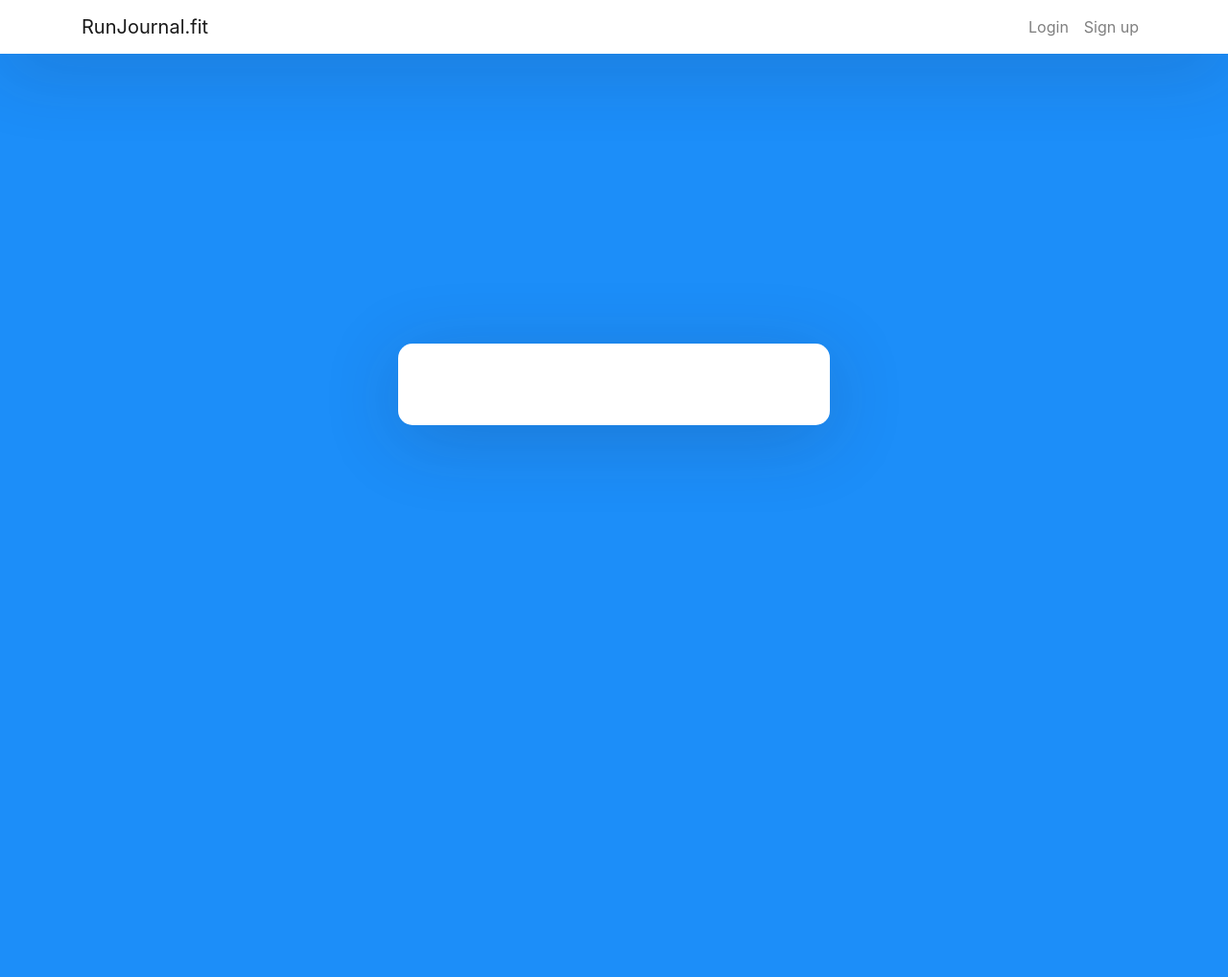
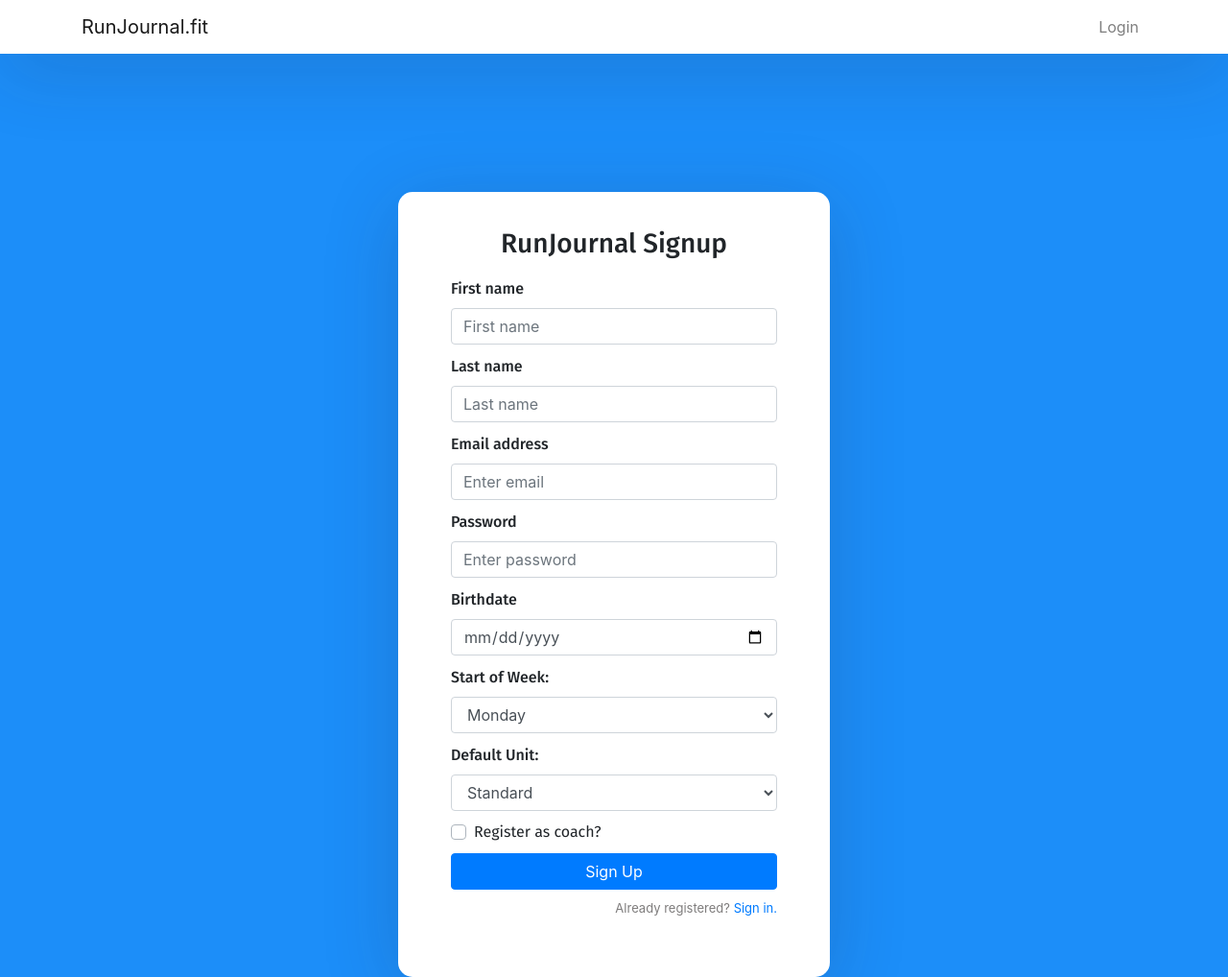
Before and after one commit to RoudyBob/runjournal-client, a React (Create React App) app: page /signup in a window 1280 px wide. Shown: the whole page at 96% size. Before the commit the page ends 800 px from the top, so only its background shows below. Built offline with nearby package versions, Linux system fonts and the light colour scheme.

Commit message:
before beginning sidebar

```diff
--- a/src/App.css
+++ b/src/App.css
@@ -1,4 +1,4 @@
-.App {
+.app {
   text-align: center;
 }
 
@@ -36,3 +36,38 @@
     transform: rotate(360deg);
   }
 }
+
+.homepage {
+  margin-top: 100px;
+  color: white;
+}
+
+.main-wrapper {
+  margin-top: 100px;
+  color: white;
+}
+
+.sidebar-wrapper {
+  color: green;
+}
+
+.auth-wrapper {
+  margin-top: 100px;
+}
+
+.mainpage {
+  margin-top: 100px;
+  color: white;
+}
+
+.logoutpage {
+  margin-top: 100px;
+  color: white;
+}
+
+.signup-login {
+  font-size: 13px !important;
+  padding-top: 10px !important;
+  color: #7f7d7d !important;
+  margin: 0 imp !important;
+}
--- a/src/App.tsx
+++ b/src/App.tsx
@@ -1,35 +1,74 @@
-import React, {useState } from 'react';
+import React from 'react';
 import '../node_modules/bootstrap/dist/css/bootstrap.min.css';
 import './App.css';
-import { BrowserRouter as Router, Switch, Route, Link } from "react-router-dom";
+import { BrowserRouter as Router, Switch, Route, Redirect } from "react-router-dom";
 
+import Header from "./Components/Header";
+import Home from "./Components/Home";
+import Main from "./Components/Main";
 import Auth from "./Auth/Auth";
-import Login from "./Auth/Login";
-import Signup from "./Auth/Signup";
-import Header from "./Components/Header";
-import Main from "./Components/Main";
+import Logout from "./Auth/Logout";
 
-function App() {
+export interface AppProps {
 
-  const [sessionToken, setSessionToken] = useState('');
-
-  const updateToken = (newToken: any) => {
-    localStorage.setItem('token', newToken);
-    setSessionToken(newToken);
-    console.log(newToken);
 }
 
-  const clearToken = () => {
-    localStorage.clear();
-    setSessionToken('');
+export interface AppState {
+    sessionToken: string | null,
+    newToken: string,
+    showLogin: boolean
 }
 
+class App extends React.Component<AppProps, AppState> {
+  constructor(props: AppProps) {
+      super(props);
+      this.state = {
+        sessionToken: '',
+        newToken: '',
+        showLogin: true
+      };
+  }
+
+  homeView = () => {
+    return (this.state.sessionToken ? <Main token={this.state.sessionToken} /> : <Home token={this.state.sessionToken}/>);
+  };
+
+  mainView = () => {
+    return (this.state.sessionToken ? <Main token={this.state.sessionToken} /> : <Redirect to="/" />);
+  };
+
+  updateToken = (newToken: string) => {
+    localStorage.setItem('token', newToken);
+    this.setState({ sessionToken: newToken});
+  }
+
+  clearToken = () => {
+    localStorage.clear();
+    this.setState({ sessionToken: '' });
+  }
+
+  componentDidMount () {
+    if (localStorage.getItem('token')) {
+      this.setState({ sessionToken: localStorage.getItem('token') });
+    }
+  }
+
+  render() {
     return (
+      <React.Fragment>
         <Router>
-      <div className="App">
-        <Header />
+          <div className="app">
+            <Header token={this.state.sessionToken}/>
+            <Switch>
+              <Route exact path="/" component={this.homeView} />
+              <Route path="/main" component={this.mainView} />
+              <Route path="/login"><Auth updateToken={this.updateToken} showLogin={true} /></Route>
+              <Route path="/signup"><Auth updateToken={this.updateToken} showLogin={false} /></Route>
+              <Route path="/logout"><Logout clearToken={this.clearToken} /></Route>
+            </Switch>
 
-        <div className="auth-wrapper">
+
+            {/* <div className="auth-wrapper">
               <div className="auth-inner">
                 <Switch>
                   <Route exact path='/' component={Login} />
@@ -37,11 +76,14 @@ function App() {
                   <Route path="/sign-up" component={Signup} />
                 </Switch>
               </div>
-        </div>
+            </div> */}
 
           </div>
         </Router>
+
+      </React.Fragment>
     );
+  }
 }
 
 export default App;
--- a/src/Auth/Auth.tsx
+++ b/src/Auth/Auth.tsx
@@ -1,30 +1,31 @@
 import * as React from 'react';
-import { Component } from 'react';
-import { Container, Button } from 'reactstrap';
 
 import Login from './Login';
 import Signup from './Signup';
 
 export interface AuthProps {
+    updateToken: Function
+    showLogin: boolean
+}
+
+export interface AuthState {
 
 }
 
-export interface AuthState {
-    showLogin: boolean
-}
-
 class Auth extends React.Component<AuthProps, AuthState> {
-    constructor(props: AuthProps) {
-        super(props);
-        this.state = {
-            showLogin: true
-        };
-    }
+    // constructor(props: AuthProps) {
+    //     super(props);
+    //     this.state = {
+    //         showLogin: true
+    //     };
+    // }
 
     render() {
+
         return (
-            <Container>
-            </Container>
+            <div className="auth-wrapper">
+                {this.props.showLogin === true ? <Login updateToken={this.props.updateToken} /> : <Signup updateToken={this.props.updateToken} />}
+            </div>
         );
     }
 }
--- a/src/Auth/Login.tsx
+++ b/src/Auth/Login.tsx
@@ -1,9 +1,10 @@
 import React from 'react';
+import { RouteComponentProps, withRouter } from 'react-router-dom';
 import { Form } from 'reactstrap';
 import APIURL from '../Helpers/environment';
 
-export interface LoginProps {
-
+export interface LoginProps extends RouteComponentProps{
+    updateToken: Function
 }
 
 export interface LoginState {
@@ -32,11 +33,14 @@ class Login extends React.Component<LoginProps, LoginState> {
         .then((response) => response.json())
         .then((data) => {
             console.log(data);
+            this.props.updateToken(data.sessionToken);
+            this.props.history.push('/main');
         })
     }
 
     render() {
         return (
+            <div className="auth-inner">
                 <Form onSubmit={this.handleSubmit}>
                     <h3>RunJournal Sign In</h3>
 
@@ -60,12 +64,14 @@ class Login extends React.Component<LoginProps, LoginState> {
 
                     <br/>
                     <button type="submit" className="btn btn-primary btn-block">Submit</button>
-                <p className="forgot-password text-right">
-                    Forgot <a href="#">password?</a>
+                    <p className="signup-login text-right">
+                        Not registered? <a href="/signup">Sign up.</a>
                     </p>
                 </Form>
+
+            </div>
         );
     }
 }
 
-export default Login;
+export default withRouter(Login);
--- /dev/null
+++ b/src/Auth/Logout.tsx
@@ -0,0 +1,29 @@
+import * as React from 'react';
+
+export interface LogoutProps {
+    clearToken: Function
+}
+
+export interface LogoutState {
+
+}
+
+class Logout extends React.Component<LogoutProps, LogoutState> {
+    // constructor(props: LogoutProps) {
+    //     super(props);
+    //     this.state = { :  };
+    // }
+
+    componentDidMount () {
+        this.props.clearToken();
+    }
+    render() {
+        return (
+            <div className="logoutpage">
+                <h1>You have been logged out.</h1>
+            </div>
+        );
+    }
+}
+
+export default Logout;
--- a/src/Auth/Signup.tsx
+++ b/src/Auth/Signup.tsx
@@ -1,10 +1,10 @@
 import * as React from 'react';
-import { Component } from 'react';
+import { RouteComponentProps, withRouter } from 'react-router-dom';
 import { Form, Label } from 'reactstrap';
 import APIURL from '../Helpers/environment';
 
-export interface SignupProps {
-
+export interface SignupProps extends RouteComponentProps{
+    updateToken: Function
 }
 
 export interface SignupState {
@@ -58,11 +58,16 @@ class Signup extends React.Component<SignupProps, SignupState> {
         .then((response) => response.json())
         .then((data) => {
             console.log(data);
+            this.props.updateToken(data.sessionToken);
+            this.props.history.push('/main');
         })
     }
 
     render() {
+
         return (
+            <div className="auth-wrapper">
+                <div className="auth-inner">
                     <Form onSubmit={this.handleSubmit}>
                         <h3>RunJournal Signup</h3>
 
@@ -115,12 +120,14 @@ class Signup extends React.Component<SignupProps, SignupState> {
                         </div>
 
                         <button type="submit" className="btn btn-primary btn-block">Sign Up</button>
-                <p className="forgot-password text-right">
-                    Already registered <a href="#">sign in?</a>
+                        <p className="signup-login text-right">
+                            Already registered? <a href="/login">Sign in.</a>
                         </p>
                     </Form>
+                </div>
+            </div>
         );
     }
 }
 
-export default Signup;
+export default withRouter(Signup);
--- a/src/Components/Header.tsx
+++ b/src/Components/Header.tsx
@@ -1,9 +1,8 @@
 import * as React from 'react';
-import { Component } from 'react';
 import { Link } from 'react-router-dom';
 
 export interface HeaderProps {
-
+    token: string | null
 }
 
 export interface HeaderState {
@@ -18,18 +17,18 @@ class Header extends React.Component<HeaderProps, HeaderState> {
 
     render() {
         return (
-            <div>
+            <div className="header">
                 <nav className="navbar navbar-expand-lg navbar-light fixed-top">
                     <div className="container">
-                        <Link className="navbar-brand" to={"/"}>RunJournal.fit</Link>
+                        {this.props.token ? <Link className="navbar-brand" to={"/main"}>RunJournal.fit</Link> : <Link className="navbar-brand" to={"/"}>RunJournal.fit</Link>}
                         <div className="collapse navbar-collapse" id="navbarTogglerDemo02">
                             <ul className="navbar-nav ml-auto">
                             <li className="nav-item">
-                                <Link className="nav-link" to={"/sign-in"}>Login</Link>
+                                {this.props.token ? <Link className="nav-link" to={"/logout"}>Logout</Link> : <Link className="nav-link" to={"/login"}>Login</Link>}
                             </li>
-                            <li className="nav-item">
-                                <Link className="nav-link" to={"/sign-up"}>Sign up</Link>
-                            </li>
+                            {/* <li className="nav-item">
+                                <Link className="nav-link" to={"/signup"}>Sign up</Link>
+                            </li> */}
                             </ul>
                         </div>
                     </div>
--- /dev/null
+++ b/src/Components/Home.tsx
@@ -0,0 +1,26 @@
+import * as React from 'react';
+
+export interface HomeProps {
+    token: string | null
+}
+
+export interface HomeState {
+
+}
+
+class Home extends React.Component<HomeProps, HomeState> {
+    // constructor(props: HomeProps) {
+    //     super(props);
+    //     this.state = { :  };
+    // }
+
+    render() {
+        return (
+            <div className="homepage">
+                <h1>This is the homepage!</h1>
+            </div>
+        );
+    }
+}
+
+export default Home;
--- a/src/Components/Sidebar.tsx
+++ b/src/Components/Sidebar.tsx
@@ -1,5 +1,4 @@
 import * as React from 'react';
-import { Component } from 'react';
 
 export interface SidebarProps {
 
@@ -17,7 +16,9 @@ class Sidebar extends React.Component<SidebarProps, SidebarState> {
 
     render() {
         return (
-            <div>Hello from Sidebar</div>
+            <div className="sidebar-wrapper">
+                <h2>Hello from Sidebar</h2>
+            </div>
         );
     }
 }
```
Also changed, not shown: src/Components/Main.tsx (+11 -6 lines). Lines whose indentation alone changed are shown as unchanged.
